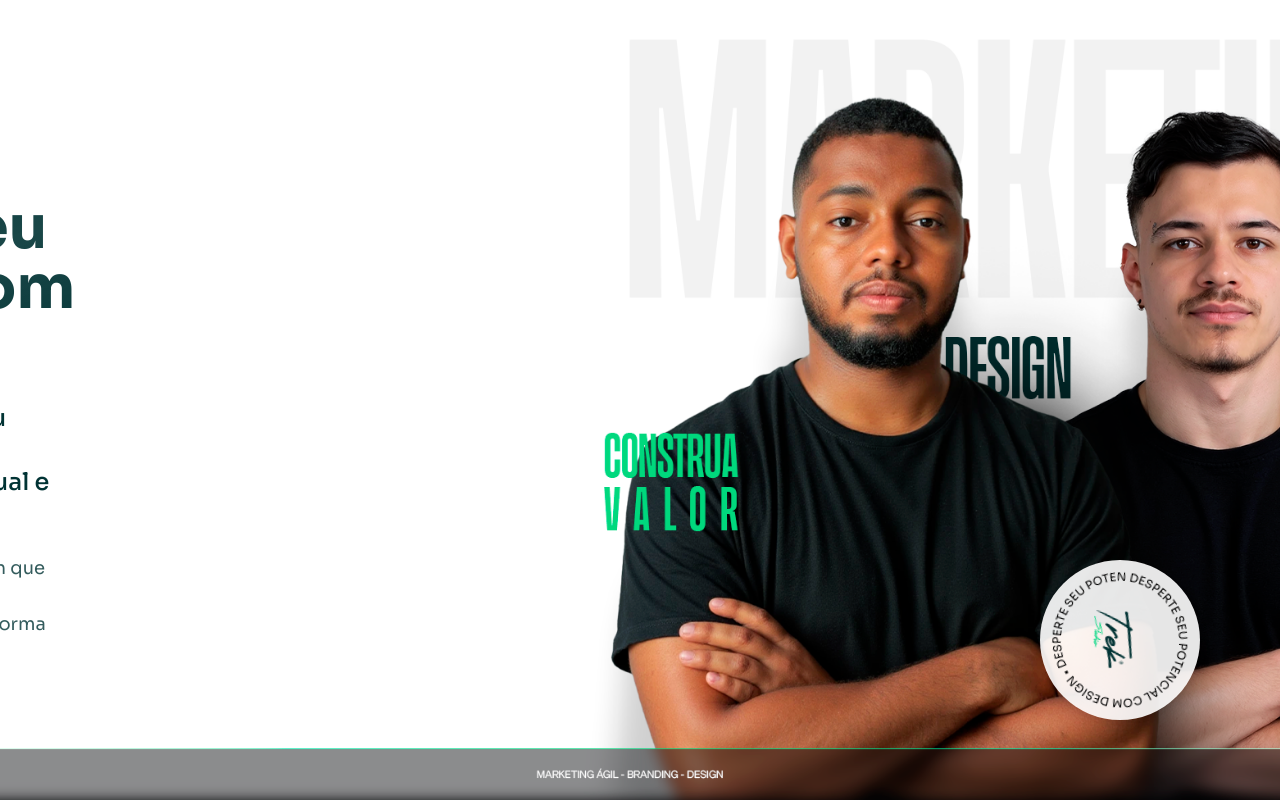
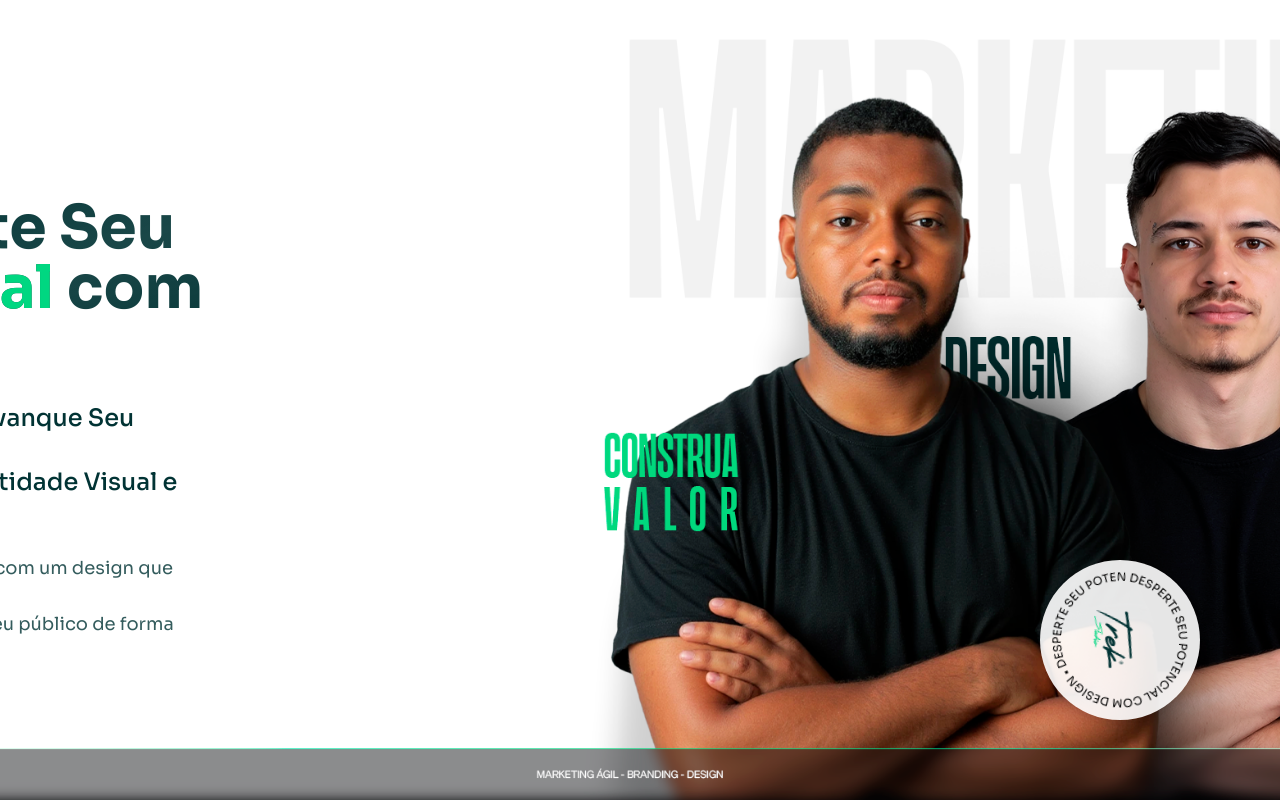
Before and after one commit to LucasMoraisHRZ/TrekStudio, a React (Vite) app: page / in a window 1280 px wide. Built offline with nearby package versions, Linux system fonts and the light colour scheme.

Commit message:
Fix: Adjust hero section positioning
Slightly adjust the hero section's positioning to the right.

```diff
--- a/src/components/Hero.tsx
+++ b/src/components/Hero.tsx
@@ -1,4 +1,3 @@
-
 import React from 'react';
 import { Button } from '@/components/ui/button';
 
@@ -12,7 +11,6 @@ const Hero = () => {
       className="w-full h-screen bg-cover bg-center bg-no-repeat flex items-center overflow-hidden relative"
       style={{ backgroundImage: 'url("/lovable-uploads/2863dc33-de6f-41a7-a469-61bbaac60b8d.png")' }}
     >
-      {/* Rotating text element positioned at bottom right of the screen */}
       <div className="rotating-text-container bg-white/90 rounded-full shadow-lg">
         <div className="rotating-text">
           <svg viewBox="0 0 100 100" width="160" height="160">
@@ -38,7 +36,7 @@ const Hero = () => {
         </div>
       </div>
 
-      <div className="container mx-auto px-4 -ml-32 md:-ml-48 lg:-ml-64 xl:-ml-96"> {/* Moved significantly to the left */}
+      <div className="container mx-auto px-4 -ml-16 md:-ml-32 lg:-ml-48 xl:-ml-64">
         <div className="grid grid-cols-1 md:grid-cols-12 gap-12 items-center">
           <div className="md:col-span-6 lg:col-span-5 md:col-start-1 space-y-6 z-10">
             <div className="mb-6">
```
